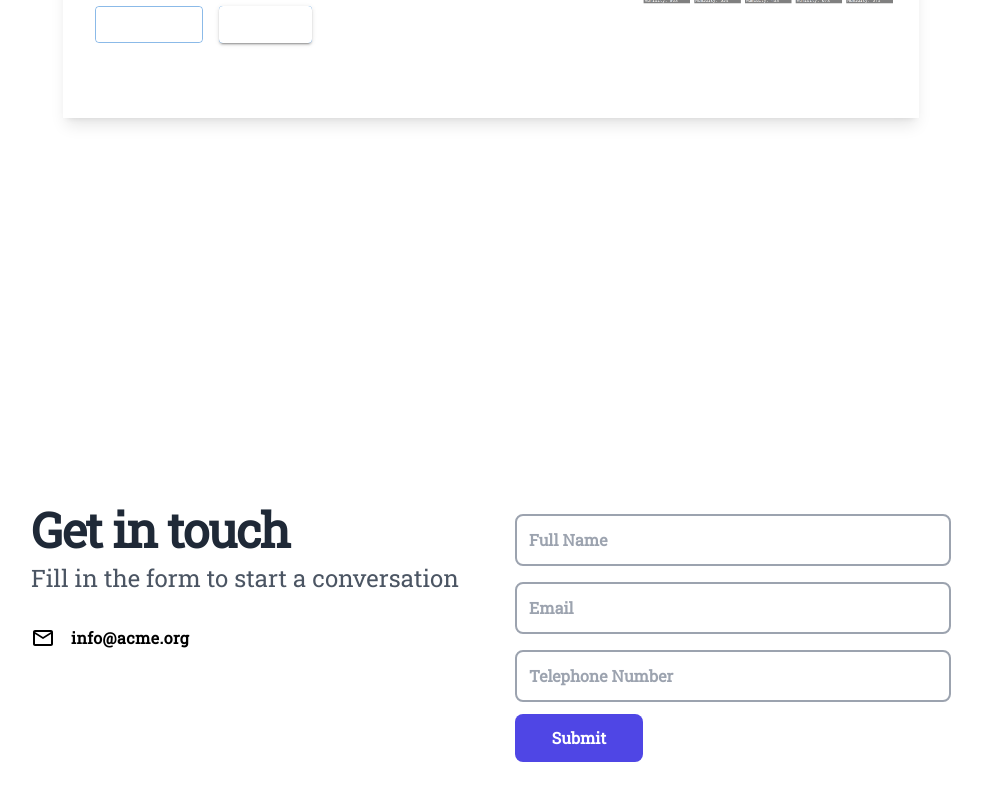
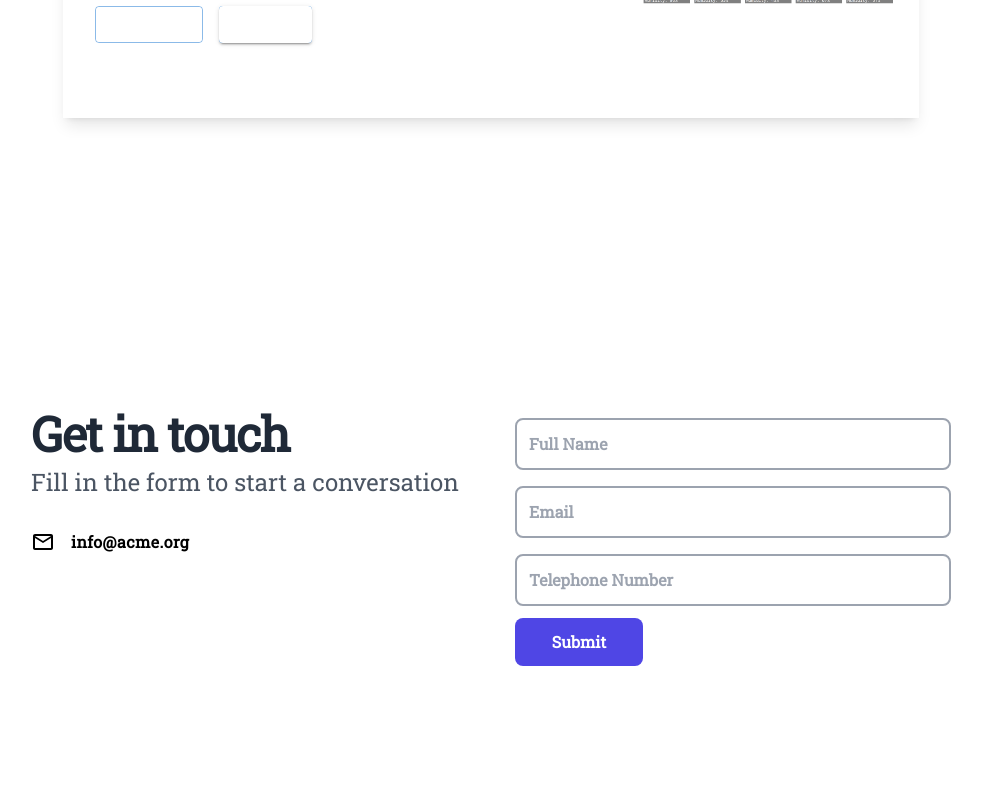
Before and after one commit to brian-gee/react-portfolio, a Next.js app: page / in a window 1280 px wide. Shown: the part 1014-1814 px from the top of the page, without its empty margins (149-1131 px from the left). Built offline with nearby package versions, Linux system fonts and the light colour scheme.

Commit message:
adjusting spacing and simpler icon implementation

```diff
--- a/components/contact.js
+++ b/components/contact.js
@@ -7,7 +7,7 @@ export default function Portfolio() {
 				<section>
 					<div class="relative flex items-top justify-center min-h-screen bg-white sm:items-center sm:pt-0">
 						<div class="max-w-6xl mx-auto sm:px-6 lg:px-8">
-							<div class="mt-8 overflow-hidden">
+							<div class="overflow-hidden">
 								<div class="grid grid-cols-1 md:grid-cols-2">
 									<div class="p-6 mr-2  sm:rounded-lg">
 										<h1 class="text-4xl sm:text-5xl text-gray-800 font-extrabold tracking-tight">
--- a/pages/index.js
+++ b/pages/index.js
@@ -36,13 +36,13 @@ export default function Home() {
 				</section>
 
 				<section id="portfolio">
-					<div className="my-20">
+					<div className="mt-20">
 						<Portfolio></Portfolio>
 					</div>
 				</section>
 
 				<section id="contact">
-					<div className=''>
+					<div>
             <Contact></Contact>
           </div>
 				</section>
```
